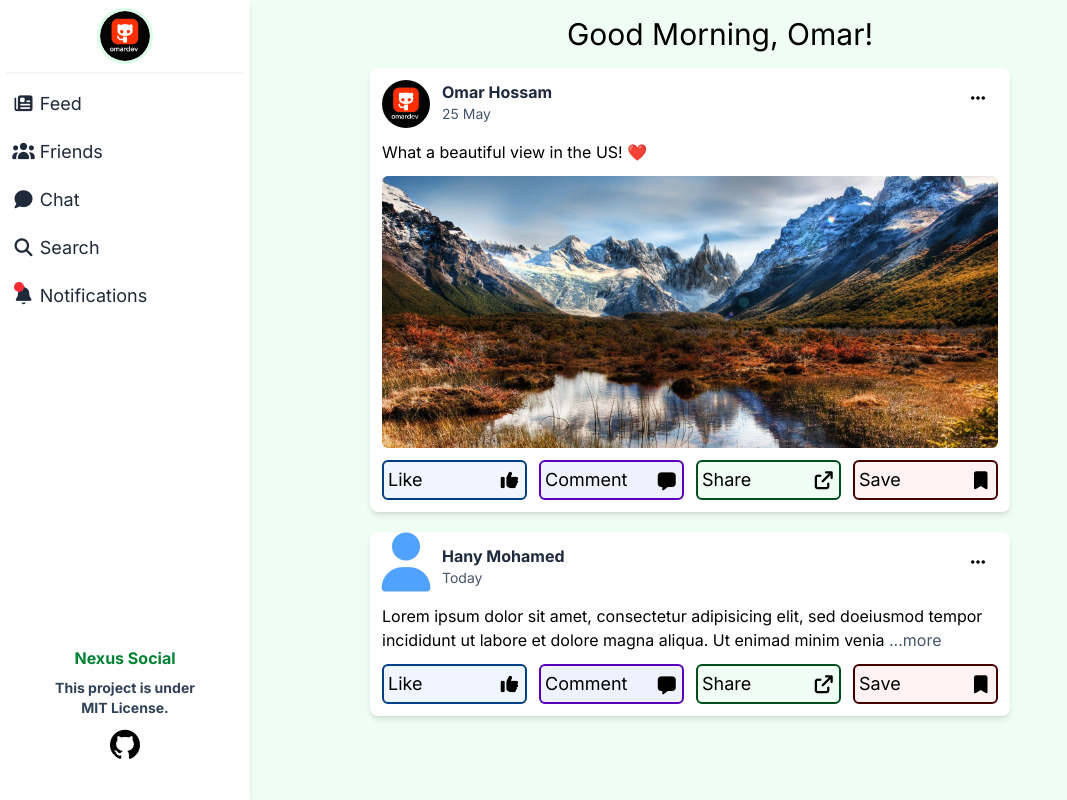
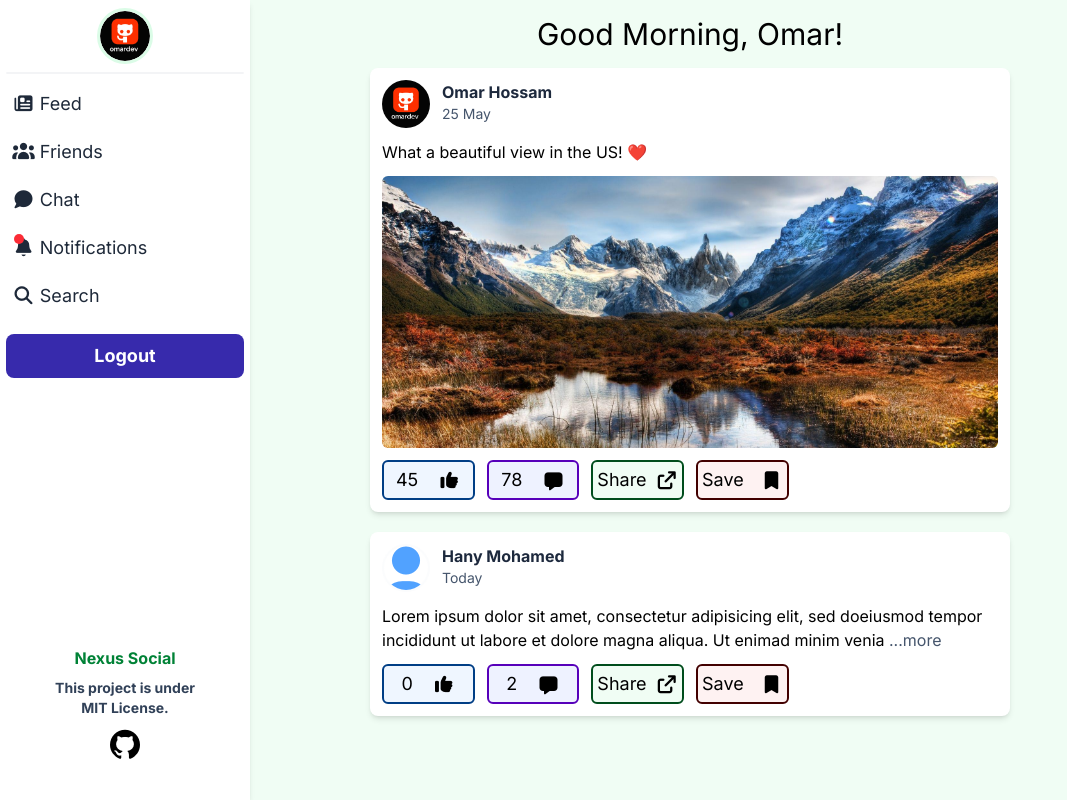
Before and after one commit to omardev500/Calm-Land, a Nuxt app: page / in a window 1280 px wide. Shown: the whole page, without its empty margins (0-1067 px from the left). Built offline with nearby package versions, Linux system fonts and the light colour scheme.

Commit message:
Updated the Feed page and fixed some minor issues + added 'like' button sound file

```diff
--- a/components/Layout/Post.vue
+++ b/components/Layout/Post.vue
@@ -29,16 +29,19 @@
 
     <!--------- POST HEADER ------------>
     <header class="pb-3 relative flex gap-3 ">
-      <div class="relative w-12 h-12">
-        <UserProfileImage :profile-image="authorImage" />
+      <div class="relative w-12 h-12 overflow-x-hidden" :class="!authorImage ? 'border border-2 border-slate-50/50 rounded-full' : ''">
+        <UserProfileImage :profile-image="authorImage" :icon-style="authorImage ? '' : 'text-2xl top-0'" />
       </div>
       <div>
         <h2 class="font-bold text-slate-800">{{ authorName }}</h2>
         <p class="text-sm text-slate-600">{{ postPublishDate }}</p>
       </div>
+      <!-- This button will be in the next versions -->
+      <!--
       <button class="cursor-pointer absolute top-1 right-2 border-transparent border-2 hover:border-gray-500 rounded-sm transition transition-1s ease-out">
         <i class="fa-solid fa-ellipsis-h"></i>
       </button>
+      -->
     </header>
 
     <!------------- POST CONTENT -------------->
@@ -60,15 +63,15 @@
     </main>
 
     <!----------------- POST FOOTER -------------------->
-    <footer class="pt-3 grid grid-cols-4 gap-3">
+    <footer class="pt-3 grid grid-cols-6 gap-3">
 
-      <button class="flex items-center p-1 rounded-md justify-between border-2 border-[#003E85] bg-blue-50 cursor-pointer rounded-md transition-colors duration-200 hover:bg-[#003E85] hover:text-white " :title="postLikes || 0">
-        <p class="text-lg">Like </p>
+      <button class="flex items-center justify-center gap-5 p-1 rounded-md border-2 border-[#003E85] bg-blue-50 cursor-pointer rounded-md transition-colors duration-200 hover:bg-[#003E85] active:scale-120 active:rotate-5 hover:text-white " :title="postLikes || 0">
+        <p class="text-lg">{{ postLikes }}</p>
         <i class="text-lg fa-solid fa-thumbs-up"></i>
       </button>
 
-      <button class="flex items-center p-1 rounded-md justify-between border-2 border-[#5700BA] bg-indigo-50 cursor-pointer rounded-md transition-colors duration-200 hover:bg-[#5700BA]  hover:text-white" :title="postComments || 0">
-        <p class="text-lg">Comment </p>
+      <button class="flex items-center p-1 rounded-md justify-center gap-5 border-2 border-[#5700BA] bg-indigo-50 cursor-pointer rounded-md transition-colors duration-200 hover:bg-[#5700BA]  hover:text-white active:scale-120 active:rotate-5" :title="postComments || 0">
+        <p class="text-lg">{{ postComments }}</p>
         <i class="text-lg fa-solid fa-message"></i>
       </button>
 
--- a/components/Layout/Sidebar.vue
+++ b/components/Layout/Sidebar.vue
@@ -22,10 +22,13 @@
         <NuxtLink to="/chat" class="text-gray-800 lg:text-lg px-[6px] hover:bg-green-100 rounded-lg transition duration-200 ease-out my-1 mx-auto w-[95%] block py-2"><i class="fa-solid fa-comment"></i> Chat</NuxtLink>
       </li>
       <li>
+        <NuxtLink to="/notifications" class="relative text-gray-800 lg:text-lg px-[6px] hover:bg-green-100 rounded-lg transition duration-200 ease-out mt-1 mx-auto w-[95%] block py-2"><i class="fa-solid fa-bell"></i><RedDot /> Notifications</NuxtLink>
+      </li>
+      <li> <!-- This will be a modal in desktop but full screen in mobile-->
         <button class="text-gray-800 text-left cursor-pointer lg:text-lg px-[6px] hover:bg-green-100 rounded-lg transition duration-200 ease-out my-1 mx-auto w-[95%] block py-2"><i class="fa-solid fa-magnifying-glass"></i> Search</button>
       </li>
-      <li> <!-- This will be a modal in desktop but full screen in mobile-->
-        <NuxtLink to="/notifications" class="relative text-gray-800 lg:text-lg px-[6px] hover:bg-green-100 rounded-lg transition duration-200 ease-out mt-1 mx-auto w-[95%] block py-2"><i class="fa-solid fa-bell"></i><RedDot /> Notifications</NuxtLink>
+      <li>
+        <button class="text-white bg-indigo-800 font-bold text-center cursor-pointer lg:text-lg px-[6px] hover:opacity-89 rounded-lg transition duration-200 ease-out mt-4 mx-auto w-[95%] block py-2">Logout</button>
       </li>
     </ul>
 
--- a/components/Layout/UserProfileImage.vue
+++ b/components/Layout/UserProfileImage.vue
@@ -1,10 +1,15 @@
-<script setup>
-  const props = defineProps({
-    profileImage: String,
-    profileGender: String,
-    custom: String
-  })
-  let isFemale = ref(false)
+<script setup lang="ts">
+  interface Props {
+    profileImage?: string,
+    profileGender?: string,
+    iconStyle?: string,
+    custom?: string
+  }
+
+
+  const props = defineProps<Props>()
+  const isFemale = ref(false)
+
   if (!props.profileGender) isFemale.value = false
   else if (props.profileGender.toLowerCase() === 'female') isFemale.value = true
 </script>
@@ -20,6 +25,7 @@
   -->
 
   <img v-if="profileImage" :src="profileImage" class="absolute top-0 left-0 rounded-full w-full h-full object-center object-cover" :class="custom" />
-  <i v-else class="absolute bottom-0 left-1/2 -translate-x-1/2 text-6xl fa-solid fa-user z-4" :class="isFemale ? 'text-pink-400' : 'text-blue-400', custom"></i>
+  <i v-else class="absolute bottom-0 left-1/2 -translate-x-1/2 text-6xl fa-solid fa-user z-4"
+  :class="[iconStyle, isFemale ? 'text-pink-400' : 'text-blue-400']"></i>
 
 </template>
--- a/pages/index.vue
+++ b/pages/index.vue
@@ -20,11 +20,11 @@
 <template>
   <main class="relative flex flex-col items-center pt-4 bg-green-50 w-screen min-h-screen pl-[100px] overflow-x-hidden">
     <Sidebar :profile-image="myImage" />
-    <h1 class="text-3xl pl-[60px] text-center">Good {{ timeName }}, Omar!</h1>
+    <h1 class="text-3xl text-center">Good {{ timeName }}, Omar!</h1>
     <section aria-label="Your news feed" class="w-screen flex flex-col gap-5 py-4"> <!-- 100px > half the sidebar width to seem that it's at the center of the screen when the sidebar is there -->
       <Post author-name="Omar Hossam" post-publish-date="25 May" post-content="What a beautiful view in the US! ❤️" :post-image="Image" :author-image="myImage" post-likes="45" post-comments="78" />
 
-      <Post author-name="Hany Mohamed" post-publish-date="Today" post-content="Lorem ipsum dolor sit amet, consectetur adipisicing elit, sed doeiusmod tempor incididunt ut labore et dolore magna aliqua. Ut enimad minim veniam, quis nostrud exercitation ullamco laboris nisi utaliquip ex ea commodo consequat. Duis aute irure dolor inreprehenderit in voluptate velit esse cillum dolore eu fugiat nullapariatur. Excepteur sint occaecat cupidatat non proident, sunt inculpa qui officia deserunt mollit."  post-likes="45" post-comments="78" />
+      <Post author-name="Hany Mohamed" post-publish-date="Today" post-content="Lorem ipsum dolor sit amet, consectetur adipisicing elit, sed doeiusmod tempor incididunt ut labore et dolore magna aliqua. Ut enimad minim veniam, quis nostrud exercitation ullamco laboris nisi utaliquip ex ea commodo consequat. Duis aute irure dolor inreprehenderit in voluptate velit esse cillum dolore eu fugiat nullapariatur. Excepteur sint occaecat cupidatat non proident, sunt inculpa qui officia deserunt mollit."  post-likes="0" post-comments="2" />
     </section>
   </main>
 </template>
```
Also changed, not shown: assets/sounds/README.txt (added), 1 other file (tests, documents, lock files or other folders).
